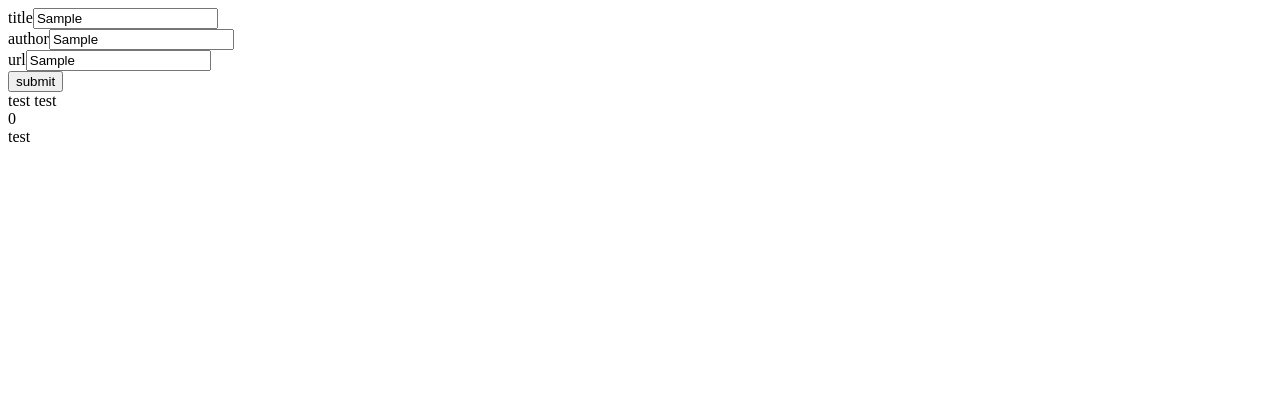
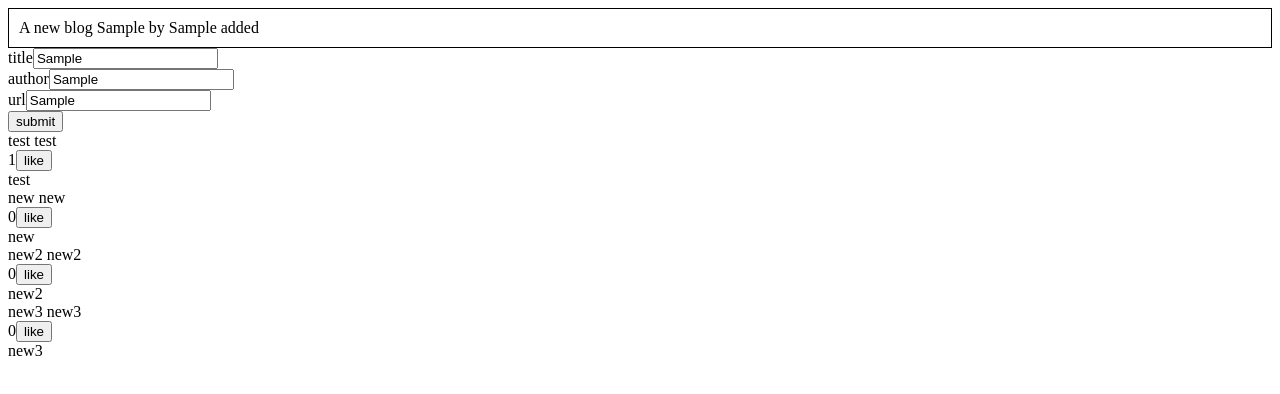
Before and after one commit to Leaagga/part7, a React (Vite) app in the folder Bloglist-ReactQuery/: page / in a window 1280 px wide. Both pictures are taken after typing "Sample", "Sample", "Sample" into the empty fields and a click on the button "submit". Shown: the top 394 px of the page. Built offline with nearby package versions, Linux system fonts and the light colour scheme; no server answers; data requests are answered from the project's data file.

Commit message:
query likes

```diff
--- a/Bloglist-ReactQuery/db.json
+++ b/Bloglist-ReactQuery/db.json
@@ -5,6 +5,30 @@
       "url": "test",
       "title": "test",
       "id": "29450",
+      "likes": 1,
+      "user": "test"
+    },
+    {
+      "author": "new",
+      "url": "new",
+      "title": "new",
+      "id": "1957",
+      "likes": 0,
+      "user": "test"
+    },
+    {
+      "author": "new2",
+      "url": "new2",
+      "title": "new2",
+      "id": "67792",
+      "likes": 0,
+      "user": "test"
+    },
+    {
+      "author": "new3",
+      "url": "new3",
+      "title": "new3",
+      "id": "52306",
       "likes": 0,
       "user": "test"
     }
--- a/Bloglist-ReactQuery/src/App.jsx
+++ b/Bloglist-ReactQuery/src/App.jsx
@@ -4,6 +4,7 @@ import { useQuery, useMutation } from '@tanstack/react-query'
 import { getBlogs, createBlog } from './requests'
 import Blog from './components/Blog'
 import BlogForm from './components/BlogForm'
+import Notification from './components/Notification'
 function App() {
   const result = useQuery({
     queryKey: ['blogs'],
@@ -18,6 +19,7 @@ function App() {
   const blogs = result.data
   return (
     <div>
+      <Notification />
       <BlogForm />
       {blogs ? <Blog blogs={blogs} /> : null}
     </div>
--- a/Bloglist-ReactQuery/src/components/Blog.jsx
+++ b/Bloglist-ReactQuery/src/components/Blog.jsx
@@ -5,11 +5,13 @@ const Blog = (props) => {
   return (
     <div>
       <div>
-        {blogs.map((blog) => (
-          <div key={blog.id}>
-            <BlogItem blog={blog} />
-          </div>
-        ))}
+        {blogs
+          .sort((a, b) => b.likes - a.likes)
+          .map((blog) => (
+            <div key={blog.id}>
+              <BlogItem blog={blog} />
+            </div>
+          ))}
       </div>
     </div>
   )
--- a/Bloglist-ReactQuery/src/components/BlogForm.jsx
+++ b/Bloglist-ReactQuery/src/components/BlogForm.jsx
@@ -1,10 +1,12 @@
 import { useQueryClient, useMutation } from '@tanstack/react-query'
-import { useState } from 'react'
+import { useState, useContext } from 'react'
 import { createBlog } from '../requests'
 
+import notificationContext from '../notificationContext'
 const BlogForm = () => {
   const queryClient = useQueryClient()
   const getId = () => (100000 * Math.random()).toFixed(0)
+  const [notification, dispatch] = useContext(notificationContext)
   const newBlogMutation = useMutation({
     mutationFn: createBlog,
     onSuccess: () => {
@@ -30,6 +32,7 @@ const BlogForm = () => {
     setTitle()
     setUrl()
     newBlogMutation.mutate(content)
+    dispatch({ type: 'CREATE', payload: content })
   }
   return (
     <div>
--- a/Bloglist-ReactQuery/src/components/BlogItem.jsx
+++ b/Bloglist-ReactQuery/src/components/BlogItem.jsx
@@ -1,4 +1,21 @@
+import { likeBlog } from '../requests'
+import notificationContext from '../notificationContext'
+import { useState, useContext } from 'react'
+import { useQueryClient, useMutation } from '@tanstack/react-query'
 const BlogItem = ({ blog }) => {
+  const queryClient = useQueryClient()
+  const [notification, dispatch] = useContext(notificationContext)
+  const likeBlogMutation = useMutation({
+    mutationFn: likeBlog,
+    onSuccess: () => {
+      queryClient.invalidateQueries({ queryKey: ['blogs'] })
+    },
+  })
+  const handleLikes = (event) => {
+    event.preventDefault()
+    likeBlogMutation.mutate(blog)
+    dispatch({ type: 'LIKES', payload: blog })
+  }
   return (
     <div className='blogItem'>
       <div>
@@ -11,7 +28,7 @@ const BlogItem = ({ blog }) => {
         </div>
         <div>
           {blog.likes}
-          {/* <button onClick={handleLikes}>like</button> */}
+          <button onClick={handleLikes}>like</button>
         </div>
         <div>{blog.url}</div>
         {/* <div>{blog.user.username}</div> */}
--- a/Bloglist-ReactQuery/src/components/Notification.jsx
+++ b/Bloglist-ReactQuery/src/components/Notification.jsx
@@ -0,0 +1,15 @@
+import { useContext } from 'react'
+import notificationContext from '../notificationContext'
+const Notification = () => {
+  const [notification, dispatch] = useContext(notificationContext)
+  if (notification.content == null) {
+    return null
+  }
+  const style = {
+    border: 'solid',
+    padding: 10,
+    borderWidth: 1,
+  }
+  return <div style={style}>{notification.content}</div>
+}
+export default Notification
--- a/Bloglist-ReactQuery/src/main.jsx
+++ b/Bloglist-ReactQuery/src/main.jsx
@@ -1,11 +1,14 @@
 import React from 'react'
 import ReactDOM from 'react-dom/client'
 import App from './App.jsx'
-
+import notificationContext from './notificationContext.jsx'
 import { QueryClient, QueryClientProvider } from '@tanstack/react-query'
+import { NotificationContextProvider } from './notificationContext.jsx'
 const queryClient = new QueryClient()
 ReactDOM.createRoot(document.getElementById('root')).render(
   <QueryClientProvider client={queryClient}>
-    <App />
+    <NotificationContextProvider>
+      <App />
+    </NotificationContextProvider>
   </QueryClientProvider>
 )
--- /dev/null
+++ b/Bloglist-ReactQuery/src/notificationContext.jsx
@@ -0,0 +1,57 @@
+import { createContext, useReducer } from 'react'
+const notificationReducer = (state, action) => {
+  switch (action.type) {
+    case 'CREATE':
+      return {
+        content: `A new blog ${action.payload.title} by ${action.payload.author} added`,
+        type: 'blog',
+      }
+    case 'LIKES':
+      return { content: `You liked ${action.payload.title}`, type: 'blog' }
+
+    case 'DELETE':
+      return {
+        content: `Blog ${action.payload.title} by ${action.payload.author} removed`,
+        type: 'blog',
+      }
+    case 'LOGIN':
+      return { content: `${action.payload.username} logged in`, type: 'user' }
+
+    case 'LOGOUT':
+      return { content: `Logged out`, type: 'user' }
+
+    case 'CLEATR':
+      return { content: null, type: 'NULL' }
+
+    case 'ERROR':
+      return { content: `Error: ${action.payload}`, type: 'error' }
+    case 'SIGNUP':
+      return {
+        content: `created new user ${action.payload.user}`,
+        type: 'user',
+      }
+    default:
+      return state
+  }
+}
+const notificationContext = createContext()
+export const NotificationContextProvider = (props) => {
+  const [notificationn, notificationDispatch] = useReducer(
+    notificationReducer,
+    {
+      content: null,
+      type: 'NULL',
+    }
+  )
+  if (notificationn.content != null) {
+    setTimeout(() => {
+      notificationDispatch({ type: 'CLEATR' })
+    }, 5000)
+  }
+  return (
+    <notificationContext.Provider value={[notificationn, notificationDispatch]}>
+      {props.children}
+    </notificationContext.Provider>
+  )
+}
+export default notificationContext
--- a/Bloglist-ReactQuery/src/requests.js
+++ b/Bloglist-ReactQuery/src/requests.js
@@ -4,6 +4,13 @@ export const getBlogs = async () => {
   const response = await axios.get(baseUrl)
   return response.data
 }
-export const createBlog = (newBlog) => {
-  axios.post(baseUrl, newBlog).then((res) => res.data)
+export const createBlog = async (newBlog) => {
+  const response = await axios.post(baseUrl, newBlog)
+  return response.data
 }
+export const likeBlog = async (blog) => {
+  const response = await axios.patch(`${baseUrl}/${blog.id}`, {
+    likes: blog.likes + 1,
+  })
+  return response.data
+}
```
